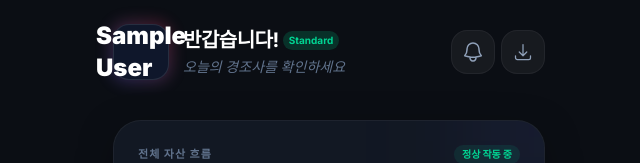
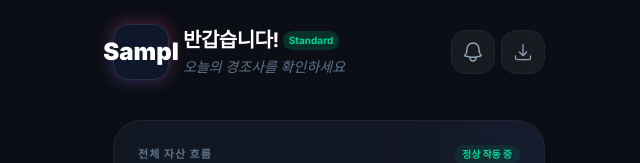
Before and after one commit to ko750125-afk/gift_fund, a Next.js app: page / in a window 1280 px wide. Shown: the top 163 px of the page, without its empty margins (311-951 px from the left). Built offline with nearby package versions, Linux system fonts and the light colour scheme; no server answers; the database is empty; sample sign-in values are in the browser's storage.

Commit message:
fix: 닉네임 글자 수 제한 및 경조사 기록하기 띄어쓰기 개선

```diff
--- a/app/page.tsx
+++ b/app/page.tsx
@@ -105,7 +105,7 @@ export default function Dashboard() {
           <div className="relative group">
             <div className="absolute -inset-0.5 bg-gradient-to-tr from-indigo-500 to-rose-500 rounded-2xl blur opacity-30 group-hover:opacity-100 transition duration-1000"></div>
             <div className="relative w-14 h-14 rounded-2xl bg-slate-900 border border-white/10 flex items-center justify-center text-white font-black text-2xl">
-              {user.displayName || "USER"}
+              {user.displayName?.split(' ')?.[0]?.slice(0, 5) || "USER"}
             </div>
           </div>
           <div>
```
